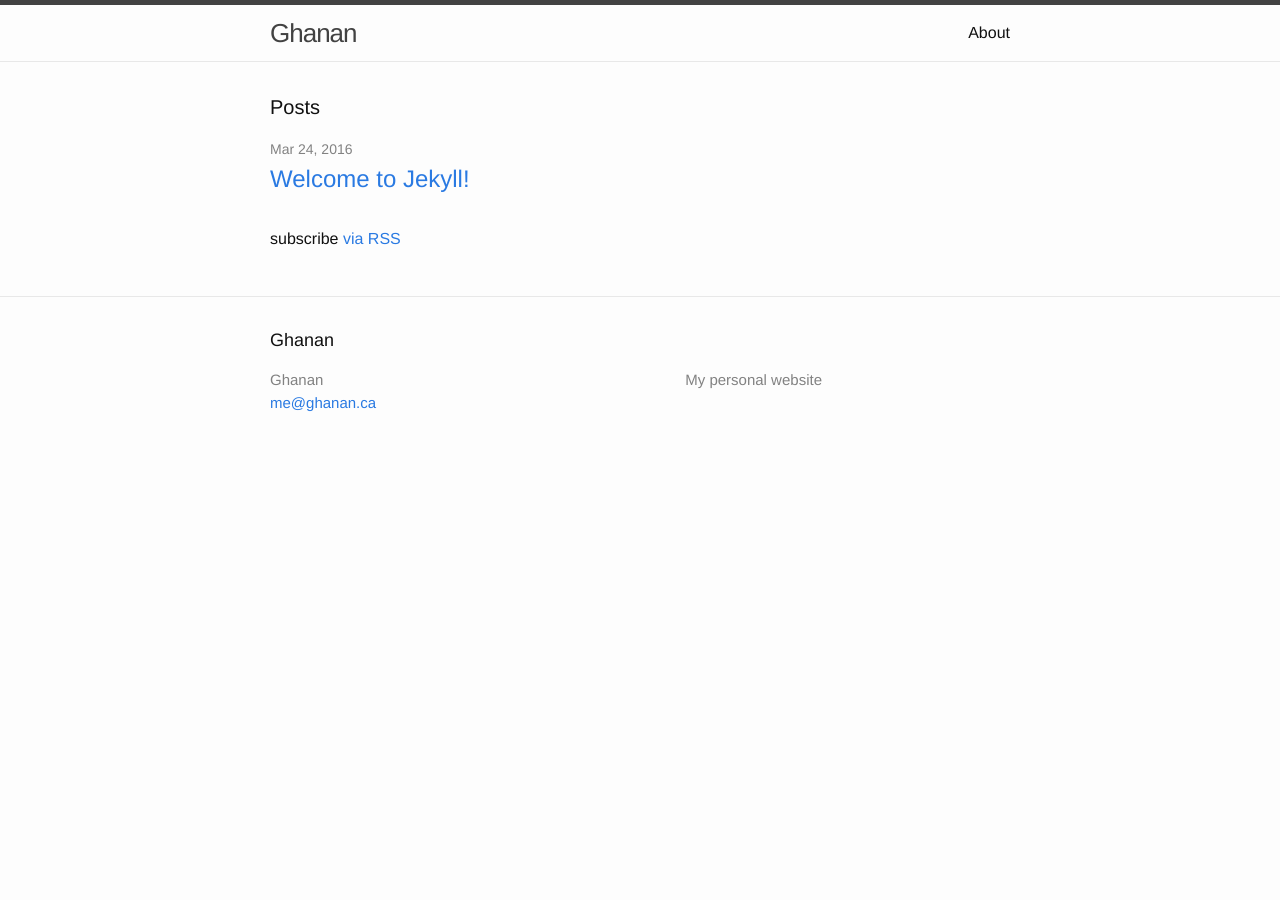
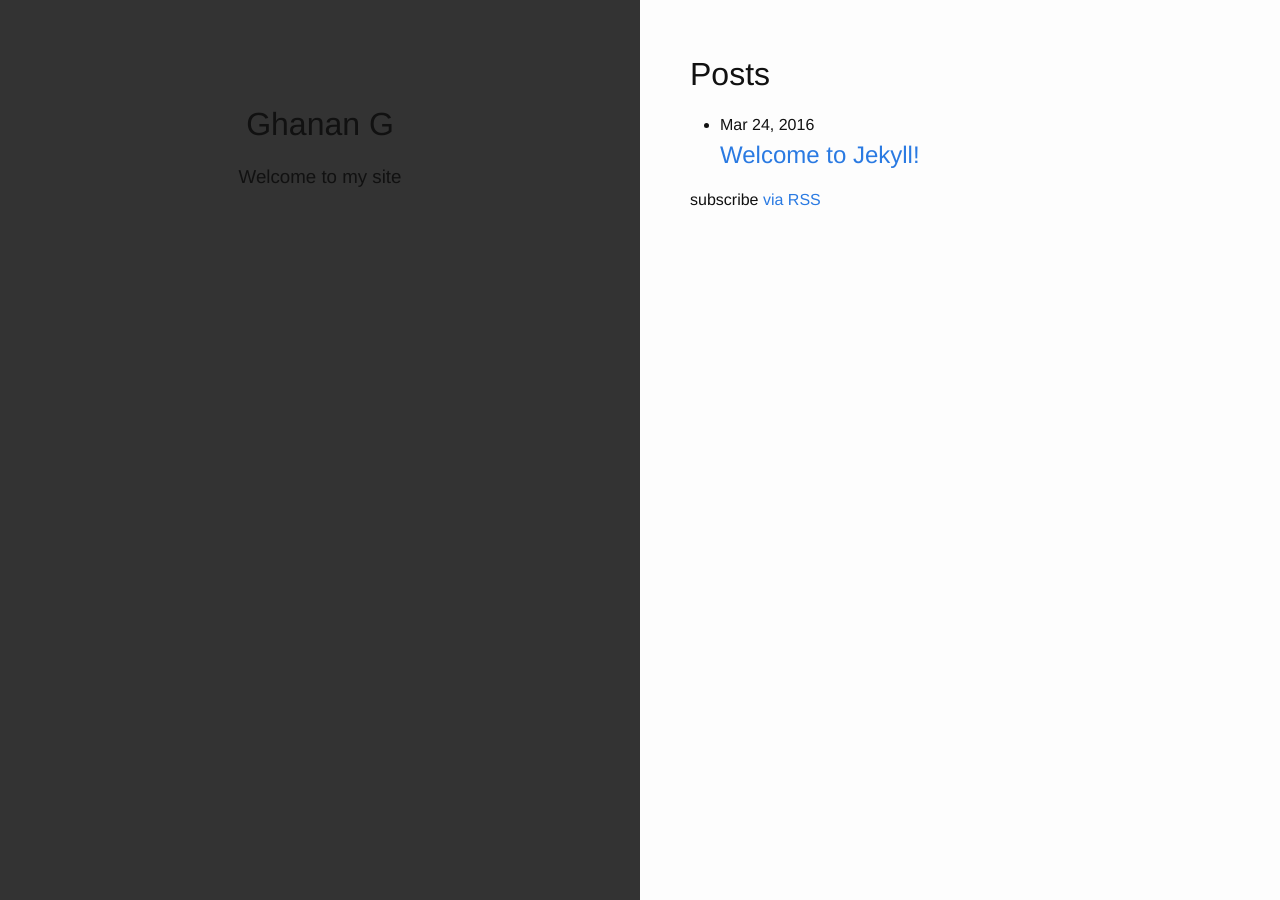
Before and after one commit to ghananigans/ghanan94.github.io, a Jekyll site: the page built from index.html, in a window 1280 px wide. Built offline with Jekyll 4.4.1, drawn with Linux system fonts in a browser that asks for light colours.

Commit message:
Header styling

```diff
--- a/_includes/header.html
+++ b/_includes/header.html
@@ -1,27 +1,7 @@
 <header class="site-header">
+  <div class="container">
+    <h1>Ghanan G</h1>
 
-  <div class="wrapper">
-
-    <a class="site-title" href="{{ site.baseurl }}/">{{ site.title }}</a>
-
-    <nav class="site-nav">
-      <a href="#" class="menu-icon">
-        <svg viewBox="0 0 18 15">
-          <path fill="#424242" d="M18,1.484c0,0.82-0.665,1.484-1.484,1.484H1.484C0.665,2.969,0,2.304,0,1.484l0,0C0,0.665,0.665,0,1.484,0 h15.031C17.335,0,18,0.665,18,1.484L18,1.484z"/>
-          <path fill="#424242" d="M18,7.516C18,8.335,17.335,9,16.516,9H1.484C0.665,9,0,8.335,0,7.516l0,0c0-0.82,0.665-1.484,1.484-1.484 h15.031C17.335,6.031,18,6.696,18,7.516L18,7.516z"/>
-          <path fill="#424242" d="M18,13.516C18,14.335,17.335,15,16.516,15H1.484C0.665,15,0,14.335,0,13.516l0,0 c0-0.82,0.665-1.484,1.484-1.484h15.031C17.335,12.031,18,12.696,18,13.516L18,13.516z"/>
-        </svg>
-      </a>
-
-      <div class="trigger">
-        {% for my_page in site.pages %}
-          {% if my_page.title %}
-          <a class="page-link" href="{{ my_page.url | prepend: site.baseurl }}">{{ my_page.title }}</a>
-          {% endif %}
-        {% endfor %}
-      </div>
-    </nav>
-
+    <h3>Welcome to my site</h3>
   </div>
-
 </header>
--- a/_layouts/default.html
+++ b/_layouts/default.html
@@ -5,15 +5,15 @@
 
   <body>
 
-    {% include header.html %}
+    <div>
 
-    <div class="page-content">
-      <div class="wrapper">
+      {% include header.html %}
+
+      <div class="content">
         {{ content }}
       </div>
+
     </div>
-
-    {% include footer.html %}
 
   </body>
 
--- /dev/null
+++ b/assets/stylesheets/_content.scss
@@ -0,0 +1,10 @@
+.content {
+  display: block;
+  width: 100%;
+  padding: 50px;
+
+  @media(min-width: 1100px) {
+    width: 50%;
+    margin-left: 50%;
+  }
+}
--- /dev/null
+++ b/assets/stylesheets/_header.scss
@@ -0,0 +1,16 @@
+.site-header {
+  display: block;
+  background-color: #333;
+  width: 100%;
+  text-align: center;
+  padding: 100px 10px;
+
+
+  @media(min-width: 1100px) {
+    position: fixed;
+    top: 0;
+    left: 0;
+    width: 50%;
+    height: 100%;
+  }
+}
--- a/assets/stylesheets/_layout.scss
+++ /dev/null
@@ -1,242 +0,0 @@
-/**
- * Site header
- */
-.site-header {
-    border-top: 5px solid $grey-color-dark;
-    border-bottom: 1px solid $grey-color-light;
-    min-height: 56px;
-
-    // Positioning context for the mobile navigation icon
-    position: relative;
-}
-
-.site-title {
-    font-size: 26px;
-    font-weight: 300;
-    line-height: 56px;
-    letter-spacing: -1px;
-    margin-bottom: 0;
-    float: left;
-
-    &,
-    &:visited {
-        color: $grey-color-dark;
-    }
-}
-
-.site-nav {
-    float: right;
-    line-height: 56px;
-
-    .menu-icon {
-        display: none;
-    }
-
-    .page-link {
-        color: $text-color;
-        line-height: $base-line-height;
-
-        // Gaps between nav items, but not on the last one
-        &:not(:last-child) {
-            margin-right: 20px;
-        }
-    }
-
-    @include media-query($on-palm) {
-        position: absolute;
-        top: 9px;
-        right: $spacing-unit / 2;
-        background-color: $background-color;
-        border: 1px solid $grey-color-light;
-        border-radius: 5px;
-        text-align: right;
-
-        .menu-icon {
-            display: block;
-            float: right;
-            width: 36px;
-            height: 26px;
-            line-height: 0;
-            padding-top: 10px;
-            text-align: center;
-
-            > svg {
-                width: 18px;
-                height: 15px;
-
-                path {
-                    fill: $grey-color-dark;
-                }
-            }
-        }
-
-        .trigger {
-            clear: both;
-            display: none;
-        }
-
-        &:hover .trigger {
-            display: block;
-            padding-bottom: 5px;
-        }
-
-        .page-link {
-            display: block;
-            padding: 5px 10px;
-
-            &:not(:last-child) {
-                margin-right: 0;
-            }
-            margin-left: 20px;
-        }
-    }
-}
-
-
-
-/**
- * Site footer
- */
-.site-footer {
-    border-top: 1px solid $grey-color-light;
-    padding: $spacing-unit 0;
-}
-
-.footer-heading {
-    font-size: 18px;
-    margin-bottom: $spacing-unit / 2;
-}
-
-.contact-list,
-.social-media-list {
-    list-style: none;
-    margin-left: 0;
-}
-
-.footer-col-wrapper {
-    font-size: 15px;
-    color: $grey-color;
-    margin-left: -$spacing-unit / 2;
-    @extend %clearfix;
-}
-
-.footer-col {
-    float: left;
-    margin-bottom: $spacing-unit / 2;
-    padding-left: $spacing-unit / 2;
-}
-
-.footer-col-1 {
-    width: -webkit-calc(35% - (#{$spacing-unit} / 2));
-    width:         calc(35% - (#{$spacing-unit} / 2));
-}
-
-.footer-col-2 {
-    width: -webkit-calc(20% - (#{$spacing-unit} / 2));
-    width:         calc(20% - (#{$spacing-unit} / 2));
-}
-
-.footer-col-3 {
-    width: -webkit-calc(45% - (#{$spacing-unit} / 2));
-    width:         calc(45% - (#{$spacing-unit} / 2));
-}
-
-@include media-query($on-laptop) {
-    .footer-col-1,
-    .footer-col-2 {
-        width: -webkit-calc(50% - (#{$spacing-unit} / 2));
-        width:         calc(50% - (#{$spacing-unit} / 2));
-    }
-
-    .footer-col-3 {
-        width: -webkit-calc(100% - (#{$spacing-unit} / 2));
-        width:         calc(100% - (#{$spacing-unit} / 2));
-    }
-}
-
-@include media-query($on-palm) {
-    .footer-col {
-        float: none;
-        width: -webkit-calc(100% - (#{$spacing-unit} / 2));
-        width:         calc(100% - (#{$spacing-unit} / 2));
-    }
-}
-
-
-
-/**
- * Page content
- */
-.page-content {
-    padding: $spacing-unit 0;
-}
-
-.page-heading {
-    font-size: 20px;
-}
-
-.post-list {
-    margin-left: 0;
-    list-style: none;
-
-    > li {
-        margin-bottom: $spacing-unit;
-    }
-}
-
-.post-meta {
-    font-size: $small-font-size;
-    color: $grey-color;
-}
-
-.post-link {
-    display: block;
-    font-size: 24px;
-}
-
-
-
-/**
- * Posts
- */
-.post-header {
-    margin-bottom: $spacing-unit;
-}
-
-.post-title {
-    font-size: 42px;
-    letter-spacing: -1px;
-    line-height: 1;
-
-    @include media-query($on-laptop) {
-        font-size: 36px;
-    }
-}
-
-.post-content {
-    margin-bottom: $spacing-unit;
-
-    h2 {
-        font-size: 32px;
-
-        @include media-query($on-laptop) {
-            font-size: 28px;
-        }
-    }
-
-    h3 {
-        font-size: 26px;
-
-        @include media-query($on-laptop) {
-            font-size: 22px;
-        }
-    }
-
-    h4 {
-        font-size: 20px;
-
-        @include media-query($on-laptop) {
-            font-size: 18px;
-        }
-    }
-}
--- a/assets/stylesheets/main.scss
+++ b/assets/stylesheets/main.scss
@@ -2,7 +2,6 @@
 # Only the main Sass file needs front matter (the dashes are enough)
 ---
 @charset "utf-8";
-
 
 
 // Our variables
@@ -44,10 +43,16 @@ $on-laptop:        800px;
 }
 
 
-
-// Import partials from `sass_dir` (defaults to `_sass`)
 @import
         "base",
-        "layout",
-        "syntax-highlighting"
+        "header",
+        "content"
 ;
+
+* {
+  box-sizing: border-box;
+}
+
+.container {
+  display: inline-block;
+}
```
